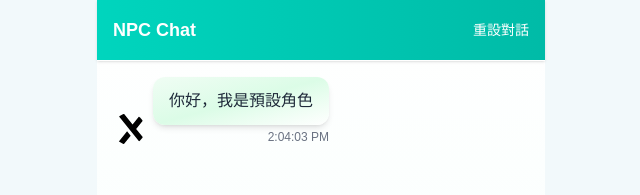
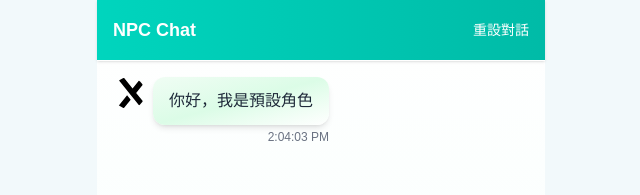
Before and after one commit to ChroHarp/npc-chatbot, a Next.js app: page /chat/default in a window 1280 px wide. Shown: the top 195 px of the page, without its empty margins (319-959 px from the left). Built offline with nearby package versions, Linux system fonts and the light colour scheme; no server answers; the database is empty.

Commit message:
Move avatar icon to top-left of chat bubble

```diff
--- a/src/components/ChatBubble.tsx
+++ b/src/components/ChatBubble.tsx
@@ -81,7 +81,7 @@ export function ChatBubble({ message }: { message: ChatMessage }) {
   return (
     <div className={`flex ${isUser ? 'justify-end' : 'justify-start'} gap-2 mb-3 float-in`}>
       {!isUser && message.avatarUrl && (
-        <div className="relative w-8 h-8 overflow-hidden rounded-full self-end flex-shrink-0">
+        <div className="relative w-8 h-8 overflow-hidden rounded-full self-start flex-shrink-0">
           <Image
             src={message.avatarUrl}
             alt="avatar"
```
